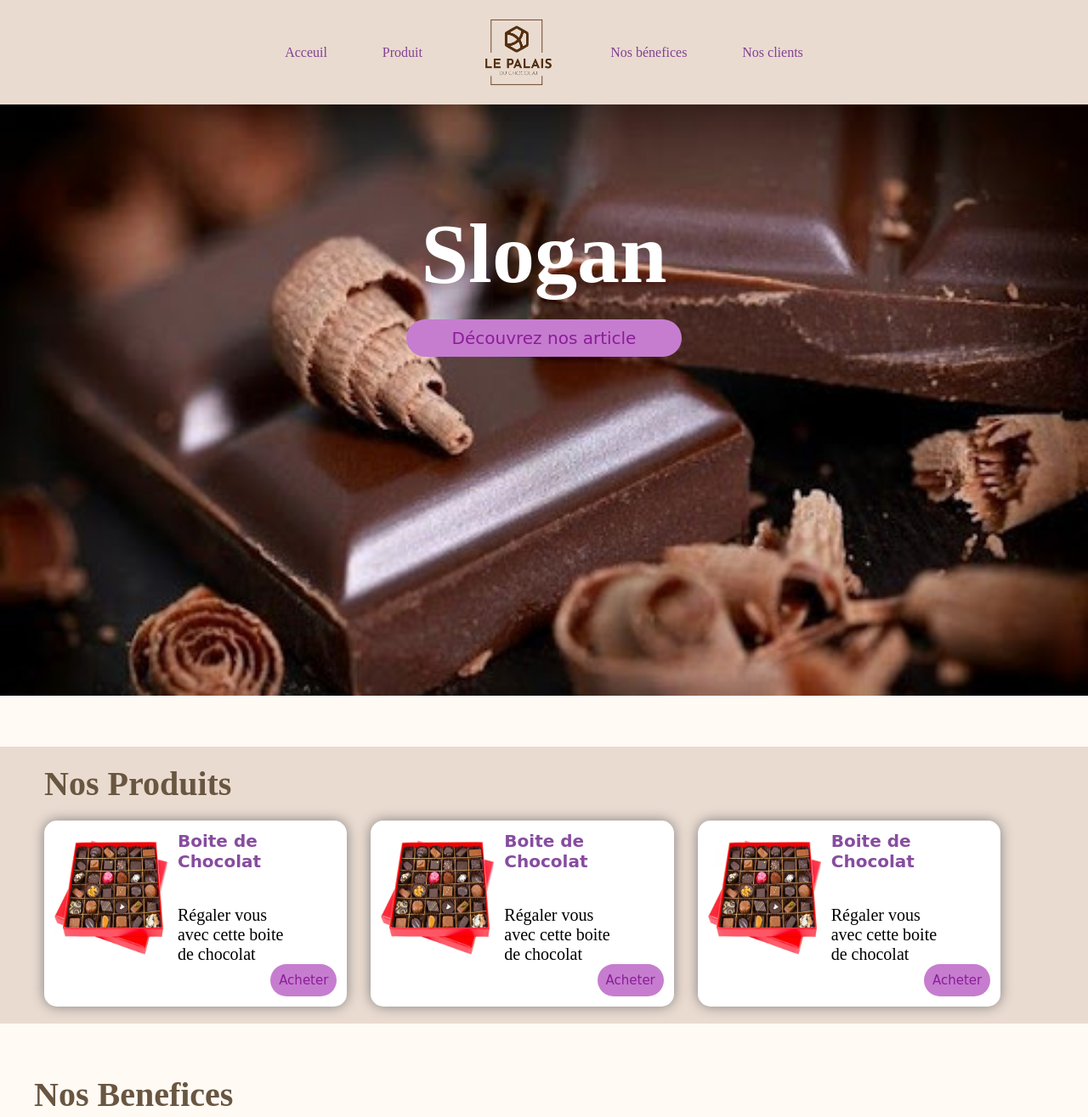
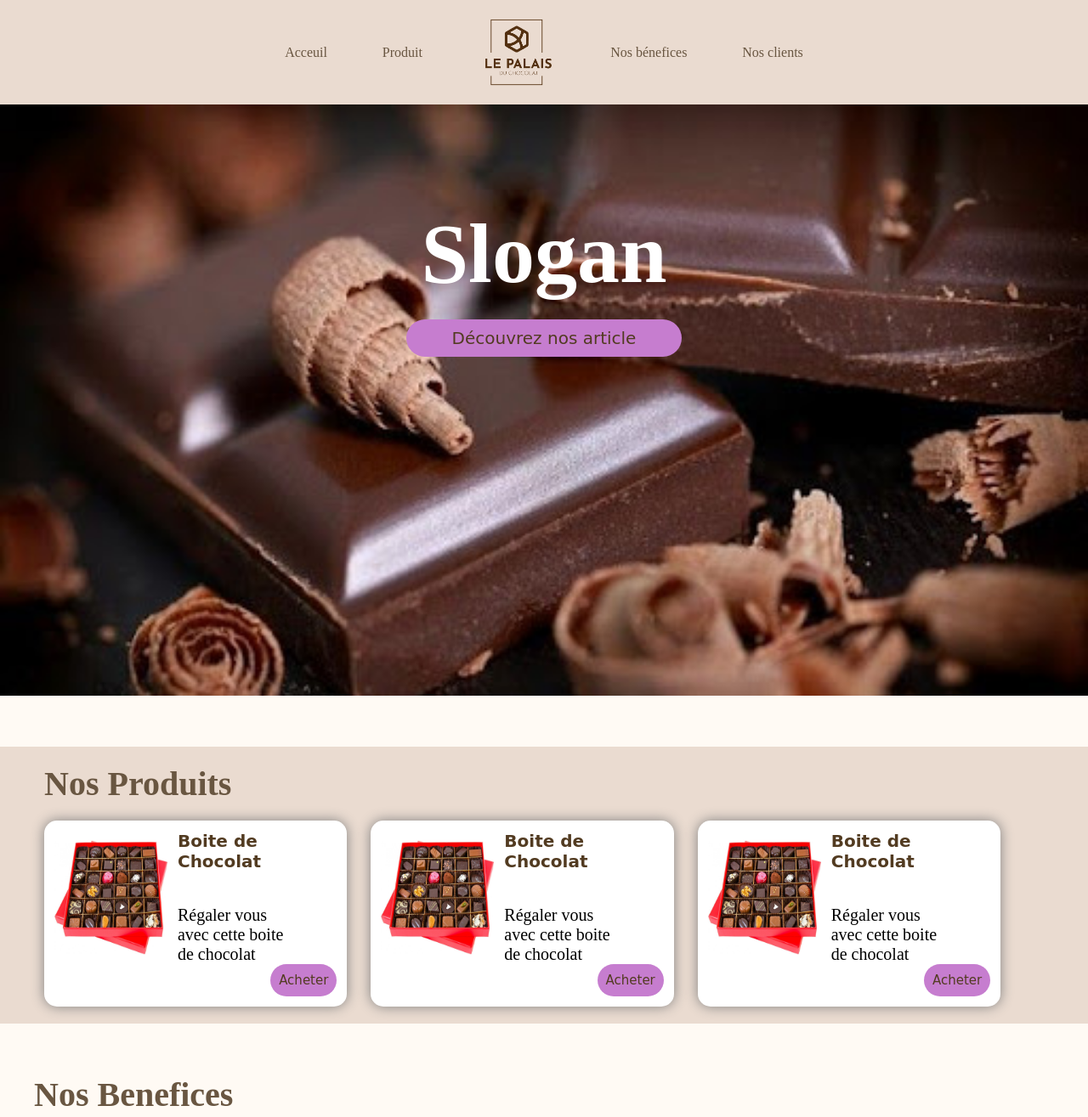
Before and after one commit to xXRakunXx0/PalaisduChocolat, a plain HTML site: page index.html in a window 1280 px wide. Shown: the top 1315 px of the page at 85% size. Drawn offline with Linux system fonts and the light colour scheme; a web font is replaced by a local one.

Commit message:
22/05/9:20

```diff
--- a/style.css
+++ b/style.css
@@ -204,7 +204,7 @@ body{
  }
 
  h3{
-    color: rgba(90, 8, 122, 0.726);
+    color: rgba(82, 59, 33);
     font-family: "Playwrite DK Loopet", cursive;
     font-size: 20px;
  }
@@ -226,7 +226,7 @@ body{
  }
 
  .coleurHeader{
-    color: rgb(90, 8, 122, 0.726);
+    color: rgb(105, 86, 65);
  }
 
 /* Section Acceuil */
@@ -243,7 +243,7 @@ body{
     width: 30%;
     padding: 10px;
     border-radius: 40px;
-    color: rgb(139, 29, 153);
+    color: rgb(82, 59, 33);
     font-size: 20px;
     display: block;
     font-family: "Playwrite DK Loopet", cursive;
@@ -274,7 +274,7 @@ body{
     padding: 10px;
     font-size: 15px;
     border-radius: 30px;
-    color: rgb(139, 29, 153);
+    color: rgb(82, 59, 33);
     display: inline-block;
     font-family: "Playwrite DK Loopet", cursive;
 }
```
